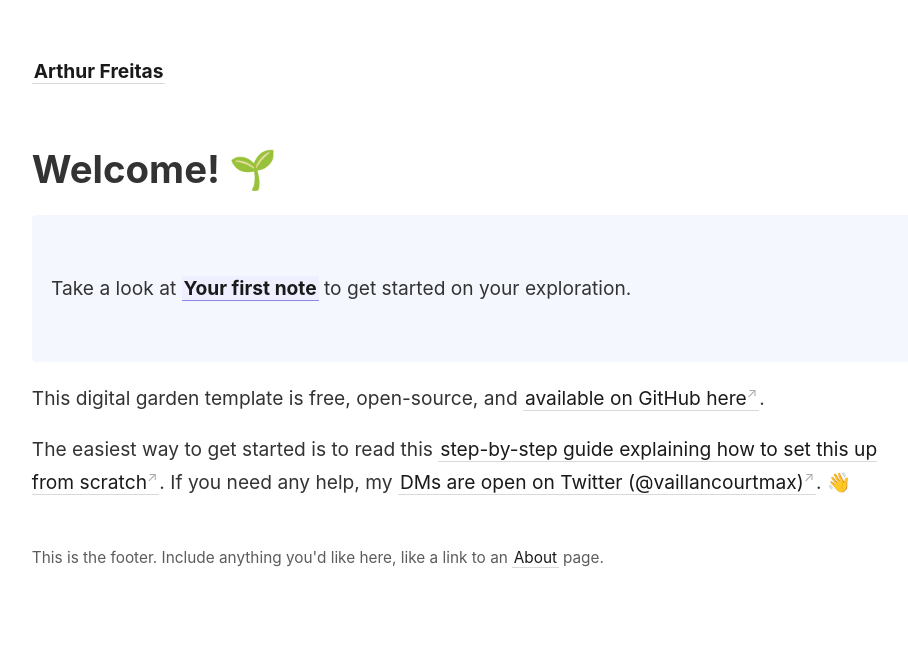
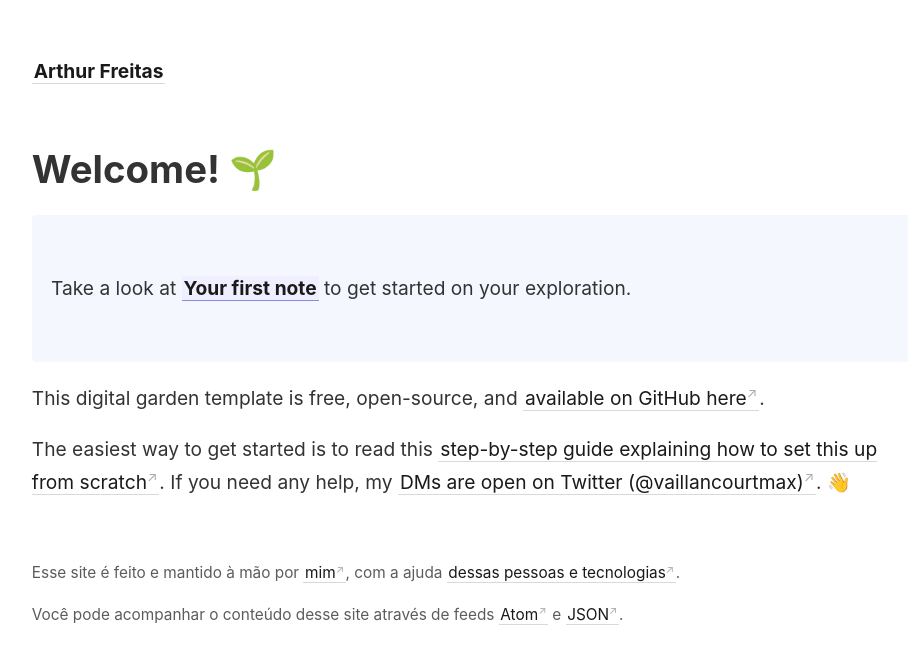
Before and after one commit to arthrfrts/arthrfrts.github.io, a Jekyll site: the page built from index.md, in a window 1280 px wide. Shown: the top 664 px of the page, without its empty margins (45-953 px from the left). Built offline with Jekyll 4.4.1, drawn with Linux system fonts in a browser that asks for light colours.

Commit message:
Updates base layout

```diff
--- a/_includes/footer.html
+++ b/_includes/footer.html
@@ -1 +1,4 @@
-This is the footer. Include anything you'd like here, like a link to an <a class="internal-link" href="/about">About</a> page.
+<footer class="site_footer">
+  <p>Esse site é feito e mantido à mão por <a href="{% link _pages/sobre.md %}">mim</a>, com a ajuda <a href="{% link humans.txt %}">dessas pessoas e tecnologias</a>.</p>
+  <p>Você pode acompanhar o conteúdo desse site através de feeds <a href="/feed.xml">Atom</a> e <a href="/feed.json">JSON</a>.</p>
+</footer>
--- a/_includes/nav.html
+++ b/_includes/nav.html
@@ -1,3 +1,7 @@
-<div>
-    <a class="internal-link" href="{{ site.baseurl }}/"><b>{{ site.title }}</b></a>
-</div>
+<nav class="site_menu">
+  <strong class="site_title">
+    <a class="internal-link" href="{{ '/' | relative_url }}">
+      {{ site.title }}
+    </a>
+  </strong>
+</nav>
--- a/_layouts/default.html
+++ b/_layouts/default.html
@@ -1,13 +1,14 @@
 <!DOCTYPE html>
-<html lang="en">
+<html lang="{{ page.lang | default: site.lang }}">
   {% include head.html %}
   <body>
-    <nav>{% include nav.html %}</nav>
-    <div class="wrapper">
-      <main>{{ content }}</main>
-      <footer>{% include footer.html %}</footer>
-    </div>
+    {% include nav.html %}
 
-    {% include link-previews.html wrapperQuerySelector="content" %}
+    <main class="wrapper">
+      {{ content }}
+    </main>
+
+    {% include footer.html %}
+    {% include previews.html wrapperQuerySelector="content" %}
   </body>
 </html>
```
Also changed, not shown: _includes/previews.html (renamed from _includes/link-previews.html).
